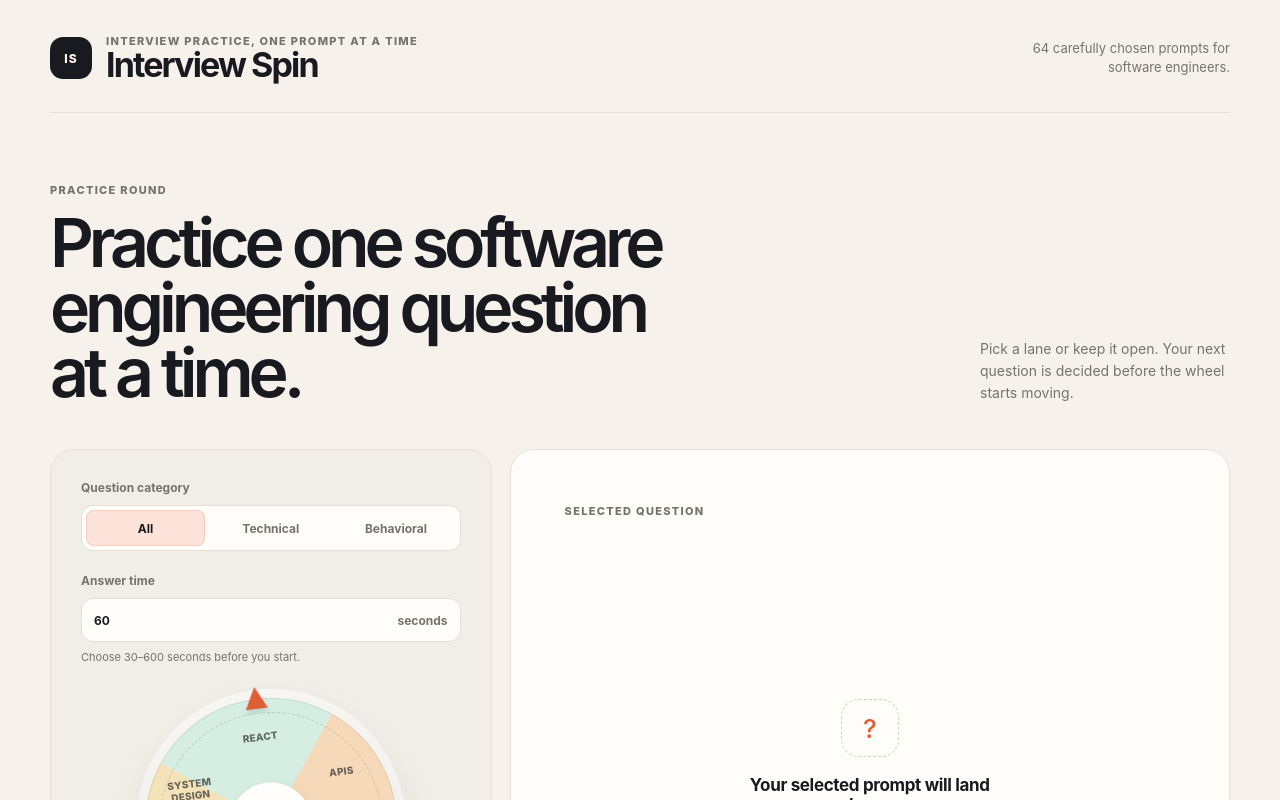
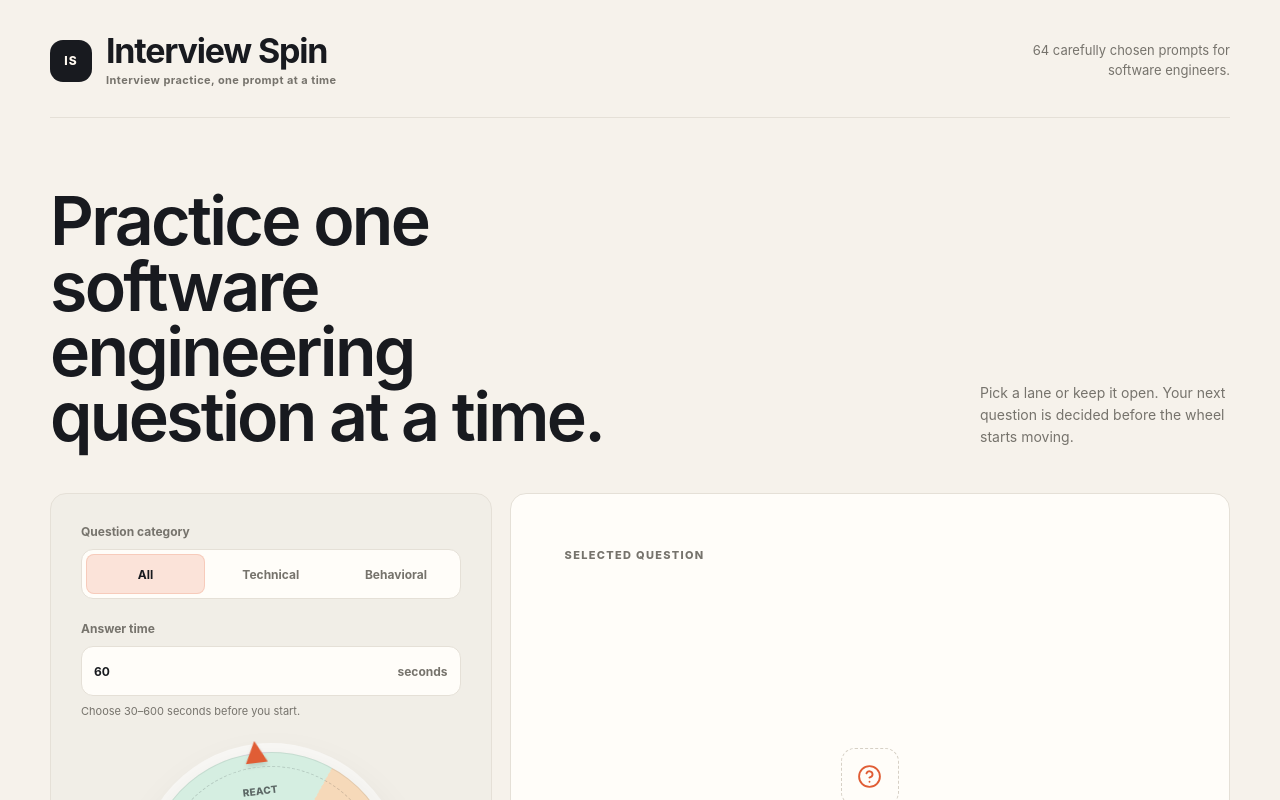
Before and after one commit to KianFratz/spinner, a React (Vite) app: page / in a window 1280 px wide. Shown: the top 800 px of the page. Built offline with nearby package versions, Linux system fonts and the light colour scheme.

Commit message:
feat: update product description and enhance UI components for improved user experience

```diff
--- a/index.html
+++ b/index.html
@@ -4,7 +4,11 @@
     <meta charset="UTF-8" />
     <link rel="icon" type="image/svg+xml" href="/favicon.svg" />
     <meta name="viewport" content="width=device-width, initial-scale=1.0" />
-    <title>spinner</title>
+    <meta
+      name="description"
+      content="Practice software engineering interview questions with a focused timer and local progress tracking."
+    />
+    <title>Interview Spin</title>
   </head>
   <body>
     <div id="root"></div>
--- a/src/App.css
+++ b/src/App.css
@@ -34,7 +34,16 @@
   letter-spacing: 0.09em;
 }
 
-.eyebrow {
+.brand-tagline {
+  margin: 5px 0 0;
+  color: var(--muted);
+  font-size: 11px;
+  font-weight: 750;
+  letter-spacing: 0.04em;
+  line-height: 1.3;
+}
+
+.meta-label {
   margin: 0;
   color: var(--muted);
   font-size: 11px;
@@ -54,7 +63,7 @@ h1 {
   margin-bottom: 0;
   color: var(--ink);
   font-size: clamp(24px, 3vw, 34px);
-  letter-spacing: -0.055em;
+  letter-spacing: -0.035em;
   line-height: 1;
 }
 
@@ -85,12 +94,14 @@ main {
 
 .section-intro h2 {
   max-width: 640px;
-  margin: 12px 0 0;
+  margin: 0;
   color: var(--ink);
   font-size: clamp(34px, 5.5vw, 68px);
   font-weight: 560;
-  letter-spacing: -0.075em;
+  letter-spacing: -0.04em;
   line-height: 0.96;
+  overflow-wrap: break-word;
+  text-wrap: balance;
 }
 
 .section-description {
@@ -106,6 +117,11 @@ main {
   grid-template-columns: minmax(280px, 0.76fr) minmax(0, 1.24fr);
   gap: 18px;
   align-items: stretch;
+}
+
+.section-intro > div,
+.practice-layout > * {
+  min-width: 0;
 }
 
 .storage-notice {
@@ -129,7 +145,7 @@ main {
 
 .storage-notice button {
   flex: none;
-  min-height: 34px;
+  min-height: 40px;
   padding: 7px 11px;
   border: 1px solid currentColor;
   border-radius: 8px;
@@ -144,7 +160,7 @@ main {
 .question-card {
   min-height: 500px;
   border: 1px solid var(--line);
-  border-radius: 24px;
+  border-radius: 16px;
 }
 
 .spinner-panel {
@@ -171,6 +187,7 @@ main {
 
 .filter-list {
   display: flex;
+  min-width: 0;
   gap: 6px;
   padding: 4px;
   border: 1px solid var(--line);
@@ -184,7 +201,8 @@ button {
 
 .filter-button {
   flex: 1;
-  min-height: 36px;
+  min-width: 0;
+  min-height: 40px;
   padding: 7px 10px;
   border: 0;
   border-radius: 8px;
@@ -208,7 +226,7 @@ button {
 }
 
 .filter-button:disabled {
-  cursor: wait;
+  cursor: not-allowed;
   opacity: 0.6;
 }
 
@@ -232,7 +250,7 @@ button {
 
 .duration-input input {
   width: 100%;
-  min-height: 34px;
+  min-height: 40px;
   padding: 0;
   border: 0;
   color: var(--ink);
@@ -373,6 +391,7 @@ button {
   justify-content: space-between;
   gap: 25px;
   min-width: 178px;
+  min-height: 52px;
   margin-top: 32px;
   padding: 14px 15px 14px 19px;
   border: 0;
@@ -436,11 +455,27 @@ button {
 }
 
 .question-index {
-  color: var(--success);
+  color: var(--muted);
   font-size: 11px;
   font-weight: 800;
   letter-spacing: 0.08em;
   text-transform: uppercase;
+}
+
+.question-index[data-phase='running'] {
+  color: var(--accent-strong);
+}
+
+.question-index[data-phase='paused'] {
+  color: var(--warning);
+}
+
+.question-index[data-phase='expired'] {
+  color: var(--danger);
+}
+
+.question-index[data-phase='completed'] {
+  color: var(--success);
 }
 
 .question-content {
@@ -483,8 +518,10 @@ button {
   color: var(--ink);
   font-size: clamp(28px, 4vw, 47px);
   font-weight: 540;
-  letter-spacing: -0.065em;
+  letter-spacing: -0.035em;
   line-height: 1.02;
+  overflow-wrap: anywhere;
+  text-wrap: balance;
 }
 
 .question-footer {
@@ -498,7 +535,7 @@ button {
   max-width: 440px;
   padding: 18px;
   border: 1px solid var(--line);
-  border-radius: 17px;
+  border-radius: 16px;
   background: var(--panel-muted);
 }
 
@@ -526,7 +563,7 @@ button {
   font-size: clamp(40px, 6vw, 58px);
   font-variant-numeric: tabular-nums;
   font-weight: 560;
-  letter-spacing: -0.08em;
+  letter-spacing: -0.04em;
   line-height: 0.9;
 }
 
@@ -548,7 +585,7 @@ button {
 .timer-primary-button,
 .timer-secondary-button,
 .timer-reset-button {
-  min-height: 36px;
+  min-height: 40px;
   padding: 8px 12px;
   border-radius: 9px;
   cursor: pointer;
@@ -605,7 +642,7 @@ button {
 }
 
 .completion-message--error {
-  color: #9b3d22;
+  color: var(--danger);
 }
 
 .question-placeholder {
@@ -623,7 +660,7 @@ button {
   height: 58px;
   margin: 0 auto 18px;
   border: 1px dashed var(--line-strong);
-  border-radius: 18px;
+  border-radius: 14px;
   color: var(--accent);
   font-size: 26px;
   font-weight: 500;
@@ -697,7 +734,8 @@ button {
 
 @media (max-width: 780px) {
   .app-shell {
-    width: min(100% - 30px, 620px);
+    width: calc(100% - 30px);
+    max-width: 620px;
   }
 
   .site-header {
@@ -716,10 +754,18 @@ button {
   }
 
   .section-intro {
-    align-items: flex-start;
+    align-items: stretch;
     flex-direction: column;
     gap: 18px;
     margin-bottom: 30px;
+  }
+
+  .section-intro > div {
+    width: 100%;
+  }
+
+  .section-intro h2 {
+    max-width: 100%;
   }
 
   .section-description {
@@ -752,11 +798,18 @@ button {
   .question-content {
     padding: 42px 0;
   }
+
+  .filter-button,
+  .timer-primary-button,
+  .timer-secondary-button,
+  .timer-reset-button {
+    min-height: 44px;
+  }
 }
 
 @media (max-width: 420px) {
   .app-shell {
-    width: min(100% - 22px, 620px);
+    width: calc(100% - 22px);
   }
 
   .filter-button {
@@ -767,4 +820,14 @@ button {
     flex-direction: column;
     gap: 8px;
   }
+
+  .answer-timer-card__body {
+    align-items: flex-start;
+    flex-direction: column;
+  }
+
+  .timer-status {
+    max-width: none;
+    text-align: left;
+  }
 }
--- a/src/App.tsx
+++ b/src/App.tsx
@@ -1,4 +1,5 @@
 import { useEffect, useRef, useState, type ChangeEvent } from 'react'
+import { CircleHelp } from 'lucide-react'
 import Spinner from './components/Spinner'
 import { questions } from './data/questions'
 import {
@@ -263,8 +264,8 @@ function App() {
             IS
           </span>
           <div>
-            <p className="eyebrow">Interview practice, one prompt at a time</p>
             <h1>Interview Spin</h1>
+            <p className="brand-tagline">Interview practice, one prompt at a time</p>
           </div>
         </div>
         <p className="header-note">{questions.length} carefully chosen prompts for software engineers.</p>
@@ -274,7 +275,6 @@ function App() {
         <section className="practice-section" aria-labelledby="practice-heading">
           <div className="section-intro">
             <div>
-              <p className="eyebrow">Practice round</p>
               <h2 id="practice-heading">Practice one software engineering question at a time.</h2>
             </div>
             <p className="section-description">
@@ -351,9 +351,11 @@ function App() {
 
             <article className="question-card">
               <div className="question-card-header">
-                <span className="eyebrow">Selected question</span>
+                <span className="meta-label">Selected question</span>
                 {selectedQuestion ? (
-                  <span className="question-index">{currentTimerPresentation.questionStatus}</span>
+                  <span className="question-index" data-phase={answerTimer.timer.phase}>
+                    {currentTimerPresentation.questionStatus}
+                  </span>
                 ) : null}
               </div>
 
@@ -365,9 +367,13 @@ function App() {
                   </div>
                   <p className="question-prompt">{selectedQuestion.prompt}</p>
                   <p className="question-footer">Take a moment to outline your answer before you speak.</p>
-                  <div className="answer-timer-card" aria-labelledby="answer-timer-heading">
+                  <div
+                    className="answer-timer-card"
+                    data-phase={answerTimer.timer.phase}
+                    aria-labelledby="answer-timer-heading"
+                  >
                     <div className="answer-timer-card__header">
-                      <span className="eyebrow" id="answer-timer-heading">
+                      <span className="meta-label" id="answer-timer-heading">
                         Answer timer
                       </span>
                       <span className="answer-timer-card__duration">
@@ -430,7 +436,7 @@ function App() {
               ) : (
                 <div className="question-placeholder">
                   <span className="placeholder-dot" aria-hidden="true">
-                    ?
+                    <CircleHelp size={25} strokeWidth={1.8} />
                   </span>
                   <p>Your selected prompt will land here.</p>
                   <span>Use the category filter to shape the next spin.</span>
--- a/src/components/Spinner.tsx
+++ b/src/components/Spinner.tsx
@@ -1,4 +1,5 @@
 import type { CSSProperties } from 'react'
+import { ArrowUpRight } from 'lucide-react'
 
 type SpinnerProps = {
   isSpinning: boolean
@@ -40,7 +41,7 @@ function Spinner({ isSpinning, onSpin, animationDurationMs }: SpinnerProps) {
       >
         <span>{isSpinning ? 'Spinning' : 'Spin question'}</span>
         <span className="button-arrow" aria-hidden="true">
-          ↗
+          <ArrowUpRight size={15} strokeWidth={2.5} />
         </span>
       </button>
     </div>
--- a/src/index.css
+++ b/src/index.css
@@ -18,16 +18,29 @@
   --accent-strong: #c94b28;
   --accent-soft: #fbe3d9;
   --success: #317054;
+  --warning: #8a5f16;
+  --danger: #9b3d22;
 }
 
 * {
   box-sizing: border-box;
 }
 
+::selection {
+  color: var(--ink);
+  background: #f7c5b2;
+}
+
+html {
+  scrollbar-color: var(--line-strong) var(--panel-muted);
+}
+
 body {
   min-width: 320px;
   min-height: 100vh;
   margin: 0;
+  overflow-x: clip;
+  caret-color: var(--accent);
 }
 
 button:focus-visible {
```
Also changed, not shown: .impeccable/config.json (added), .impeccable/live/config.json (added), 1 other file (tests, documents, lock files or other folders).
